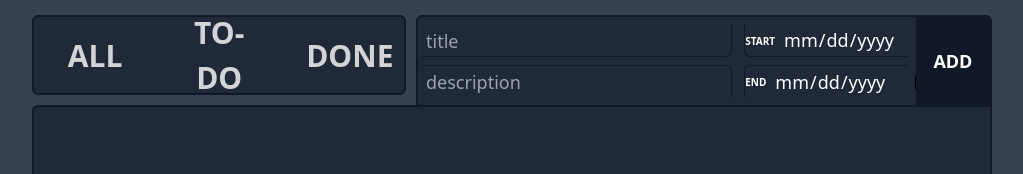
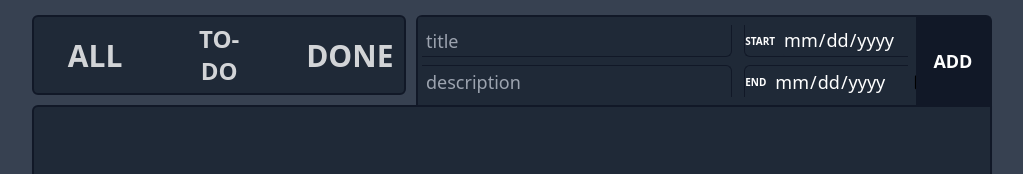
Before and after one commit to Dzecki/ToDoApp, a React (Create React App) app in the folder just_remember/: page / in a window 1280 px wide. Shown: the top 174 px of the page, without its empty margins (128-1151 px from the left). Built offline with nearby package versions, Linux system fonts and the light colour scheme.

Commit message:
Update App.js

```diff
--- a/just_remember/src/App.js
+++ b/just_remember/src/App.js
@@ -76,7 +76,7 @@ export default function App() {
       <div className='flex justify-between w-[75%]'>
         <div className='flex justify-between items-center bg-gray-800 w-[39%] mb-2 rounded-md h-[80px] text-white font-bold text-[30px] border-2 border-gray-900'>
           <button className='w-[33%] text-center p-6 cursor-pointer opacity-[80%]' name="all" onClick={changeTabAll}>ALL</button>
-          <button className='w-[33%] text-center p-6 cursor-pointer opacity-[80%]' name="todo" value={false} onClick={changeTab}>TO-DO</button>
+          <button className='w-[33%] text-center p-6 cursor-pointer opacity-[80%] text-2xl' name="todo" value={false} onClick={changeTab}>TO-DO</button>
           <button className='w-[33%] text-center p-6 cursor-pointer opacity-[80%]' name="done" value={true} onClick={changeTab}>DONE</button>
         </div>
         <div className='flex justify-around items-center bg-gray-800 w-[60%] rounded-t-md h-[90px] text-white text-2xl border-2 border-gray-900 border-b-0'>
```
